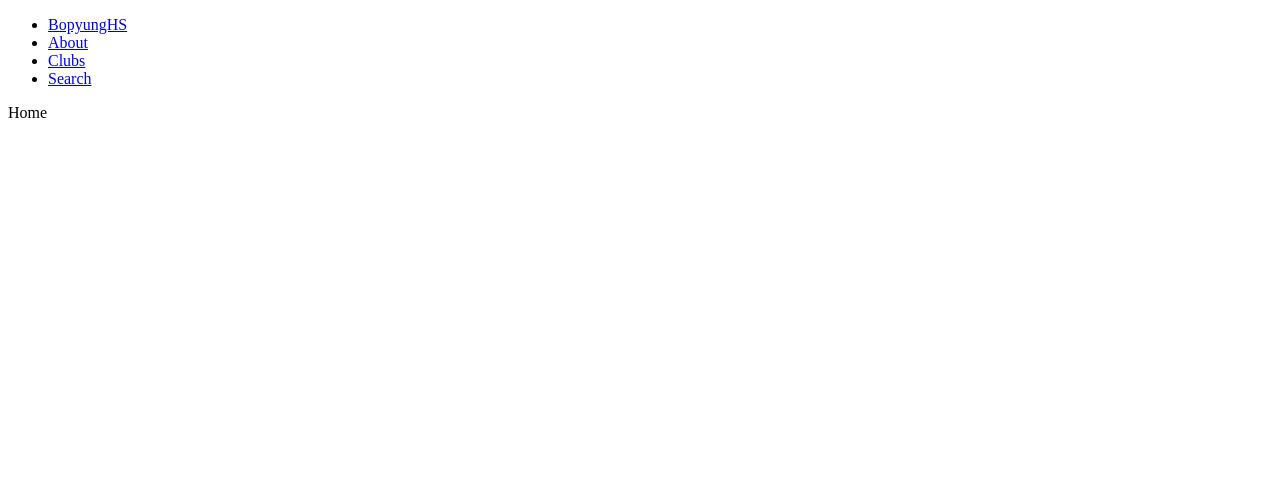
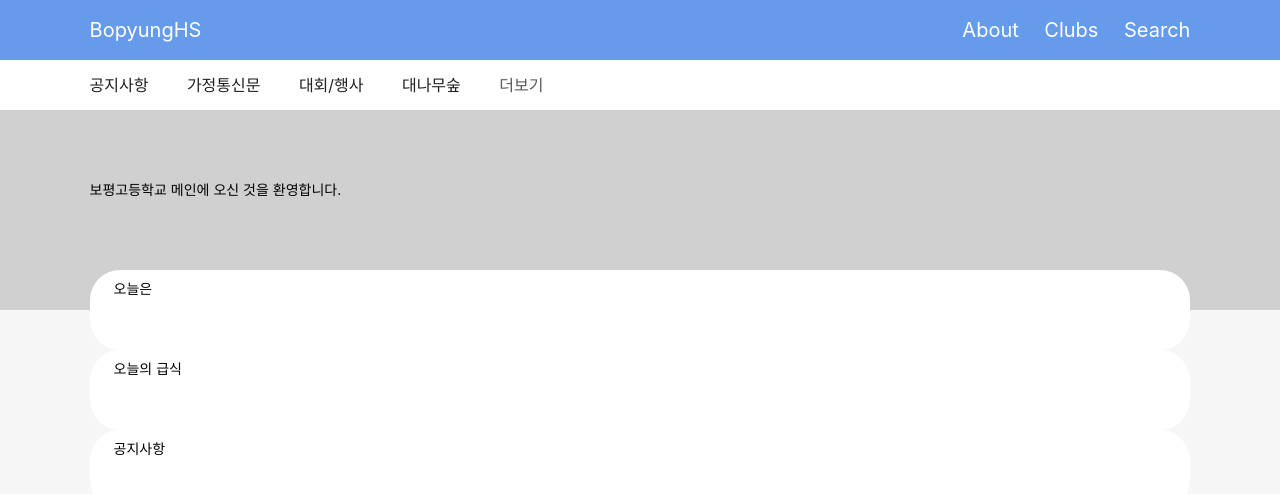
Before and after one commit to boltlessengineer/bphs_web, a React (Create React App) app: page /#/ in a window 1280 px wide. Shown: the top 494 px of the page. Built offline with nearby package versions, Linux system fonts and the light colour scheme.

Commit message:
[UPDATE]기초적인 헤더

```diff
--- a/package.json
+++ b/package.json
@@ -11,7 +11,8 @@
     "react-dom": "^16.13.1",
     "react-router-dom": "^5.2.0",
     "react-scripts": "3.4.3",
-    "styled-components": "^5.2.0"
+    "styled-components": "^5.2.0",
+    "styled-reset": "^4.2.3"
   },
   "scripts": {
     "start": "react-scripts start",
--- a/src/Components/App.js
+++ b/src/Components/App.js
@@ -1,11 +1,13 @@
 import React, { Component } from "react";
 import Router from "Components/Router";
+import GlobalStyles from "Components/GlobalStyles";
 
 class App extends Component {
   render() {
     return (
       <>
         <Router />
+        <GlobalStyles />
       </>
     );
   }
--- /dev/null
+++ b/src/Components/GlobalStyles.js
@@ -0,0 +1,20 @@
+import { createGlobalStyle } from "styled-components";
+import reset from "styled-reset";
+
+const globalStyles = createGlobalStyle`
+    ${reset}
+    a{
+        text-decoration: none;
+        color: inherit;
+    }
+    *{
+        box-sizing: border-box;
+    }
+    body {
+        font-family:--apple-system, BlinkMacSystemFont, 'Segoe UI', Roboto, Oxygen, Ubuntu, Cantarell, 'Open Sans', 'Helvetica Neue', sans-serif;
+        font-size: 14px;
+        background-color: #F6F6F6;
+    }
+`;
+
+export default globalStyles;
--- a/src/Components/Header.js
+++ b/src/Components/Header.js
@@ -1,23 +1,52 @@
 import React from "react";
 import { Link } from "react-router-dom";
+import styled from "styled-components";
+
+const Header = styled.header`
+  height: 60px;
+  padding: 0 7vw;
+  display: flex;
+  align-items: center;
+  justify-content: center;
+  background-color: #669beb;
+`;
+
+const List = styled.ul`
+  width: 100%;
+  display: flex;
+  justify-content: space-between;
+`;
+
+const Nav = styled.nav`
+  display: flex;
+  gap: 2vw;
+`;
+
+const Item = styled.li`
+  font-size: 20px;
+  font-weight: 400;
+  color: white;
+`;
+
+const SLink = styled(Link)``;
 
 export default () => (
-  <header>
-    <nav>
-      <ul>
-        <li>
-          <Link to="/">BopyungHS</Link>
-        </li>
-        <li>
-          <Link to="/about">About</Link>
-        </li>
-        <li>
-          <Link to="/club">Clubs</Link>
-        </li>
-        <li>
-          <Link to="/search">Search</Link>
-        </li>
-      </ul>
-    </nav>
-  </header>
+  <Header>
+    <List>
+      <Item>
+        <SLink to="/">BopyungHS</SLink>
+      </Item>
+      <Nav>
+        <Item>
+          <SLink to="/about">About</SLink>
+        </Item>
+        <Item>
+          <SLink to="/club">Clubs</SLink>
+        </Item>
+        <Item>
+          <SLink to="/search">Search</SLink>
+        </Item>
+      </Nav>
+    </List>
+  </Header>
 );
--- a/src/Components/Router.js
+++ b/src/Components/Router.js
@@ -10,11 +10,13 @@ import About from "Routes/About";
 import Club from "Routes/Club";
 import Search from "Routes/Search";
 import Header from "./Header";
+import SubHeader from "./SubHeader";
 
 export default () => (
   <Router>
     <div>
       <Header />
+      <SubHeader />
       <Switch>
         <Route path="/" exact component={Home} />
         <Route path="/about" component={About} />
--- /dev/null
+++ b/src/Components/SubHeader.js
@@ -0,0 +1,52 @@
+import React from "react";
+import { Link } from "react-router-dom";
+import styled from "styled-components";
+
+const Header = styled.header`
+  height: 50px;
+  padding: 0 7vw;
+  display: flex;
+  align-items: center;
+  justify-content: center;
+  background-color: #ffffff;
+`;
+
+const List = styled.ul`
+  width: 100%;
+  display: flex;
+  gap: 3vw;
+`;
+
+const Item = styled.li`
+  font-size: 16px;
+  font-weight: 400;
+  color: #202020;
+`;
+
+const SLink = styled(Link)``;
+
+const More = styled.a`
+  color: #595959;
+`;
+
+export default () => (
+  <Header>
+    <List>
+      <Item>
+        <SLink to="/notice">공지사항</SLink>
+      </Item>
+      <Item>
+        <SLink to="/ajgh">가정통신문</SLink>
+      </Item>
+      <Item>
+        <SLink to="/events">대회/행사</SLink>
+      </Item>
+      <Item>
+        <SLink to="/forest">대나무숲</SLink>
+      </Item>
+      <Item>
+        <More>더보기</More>
+      </Item>
+    </List>
+  </Header>
+);
--- a/src/Routes/Home.js
+++ b/src/Routes/Home.js
@@ -1 +1,53 @@
-export default () => "Home";
+import React from "react";
+import styled from "styled-components";
+
+const BgImg = styled.div`
+  position: absolute;
+  background-image: url("");
+  background-color: #d0d0d0;
+  width: 100vw;
+  height: 25vh;
+  z-index: -2;
+`;
+
+const Greeting = styled.div`
+  position: absolute;
+  padding: 0 7vw;
+  height: 20vh;
+  display: flex;
+  align-items: center;
+  justify-content: center;
+  z-index: -1;
+`;
+
+const Main = styled.main`
+  padding: 20vh 7vw 0 7vw;
+`;
+
+const Section = styled.section`
+  display: block;
+  background-color: #ffffff;
+  border-radius: 30px;
+  min-height: 80px;
+  padding: 12px 24px;
+`;
+
+export default () => (
+  <div>
+    <BgImg />
+    <Greeting>
+      <h1>보평고등학교 메인에 오신 것을 환영합니다.</h1>
+    </Greeting>
+    <Main>
+      <Section>
+        <h1>오늘은</h1>
+      </Section>
+      <Section>
+        <h1>오늘의 급식</h1>
+      </Section>
+      <Section>
+        <h1>공지사항</h1>
+      </Section>
+    </Main>
+  </div>
+);
```
Also changed, not shown: 1 other file (tests, documents, lock files or other folders).
